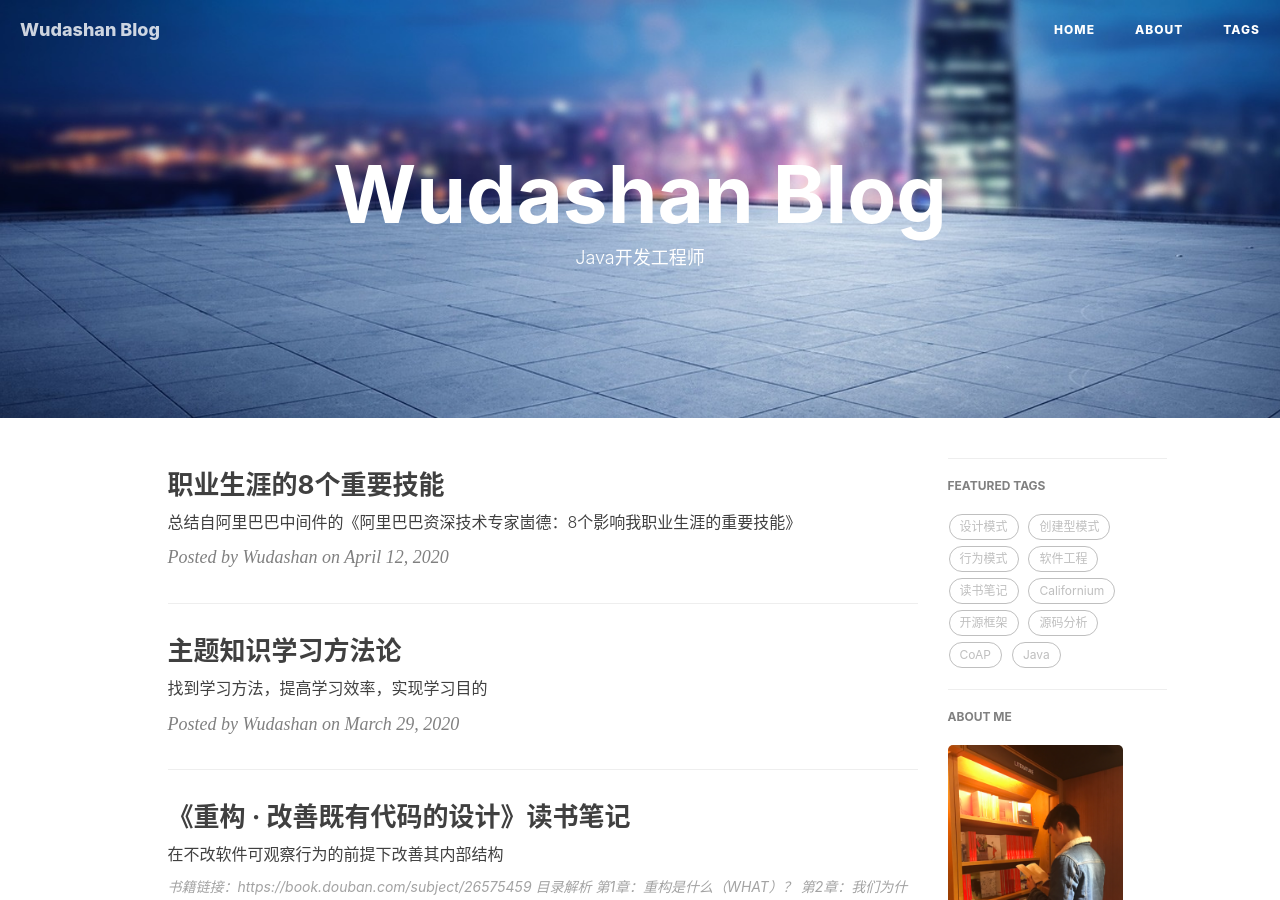
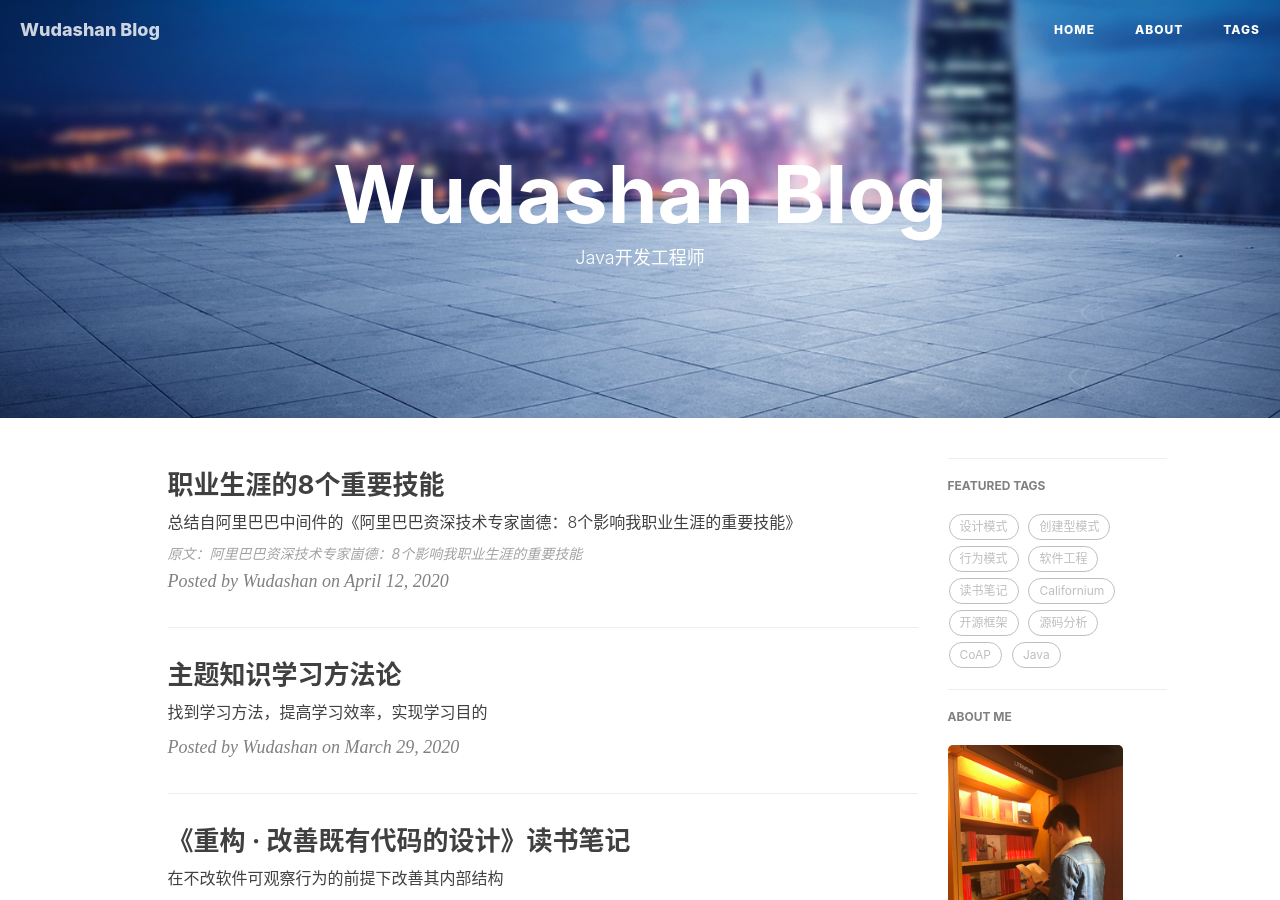
Before and after one commit to wudashan/wudashan.github.io, a Jekyll site: the page built from index.html, in a window 1280 px wide and 900 px high. Built offline with Jekyll 4.4.1, drawn with Linux system fonts in a browser that asks for light colours; nearby versions of some CDN libraries; the list of posts is cut into pages by our own code; comment, search, counter and statistics services are not loaded.

Commit message:
增加原文链接

```diff
--- a/_posts/2020-04-12-8-important-skills.markdown
+++ b/_posts/2020-04-12-8-important-skills.markdown
@@ -12,3 +12,5 @@ tags:
 ---
 
 ![](https://raw.githubusercontent.com/wudashan/blog-picture/master/8-important-skills/%E8%81%8C%E4%B8%9A%E7%94%9F%E6%B6%AF%E7%9A%848%E4%B8%AA%E9%87%8D%E8%A6%81%E6%8A%80%E8%83%BD.png)
+
+[原文：阿里巴巴资深技术专家崮德：8个影响我职业生涯的重要技能](https://mp.weixin.qq.com/s/4bNAqO5ZtFT8fCQOVw_4LQ)
```
